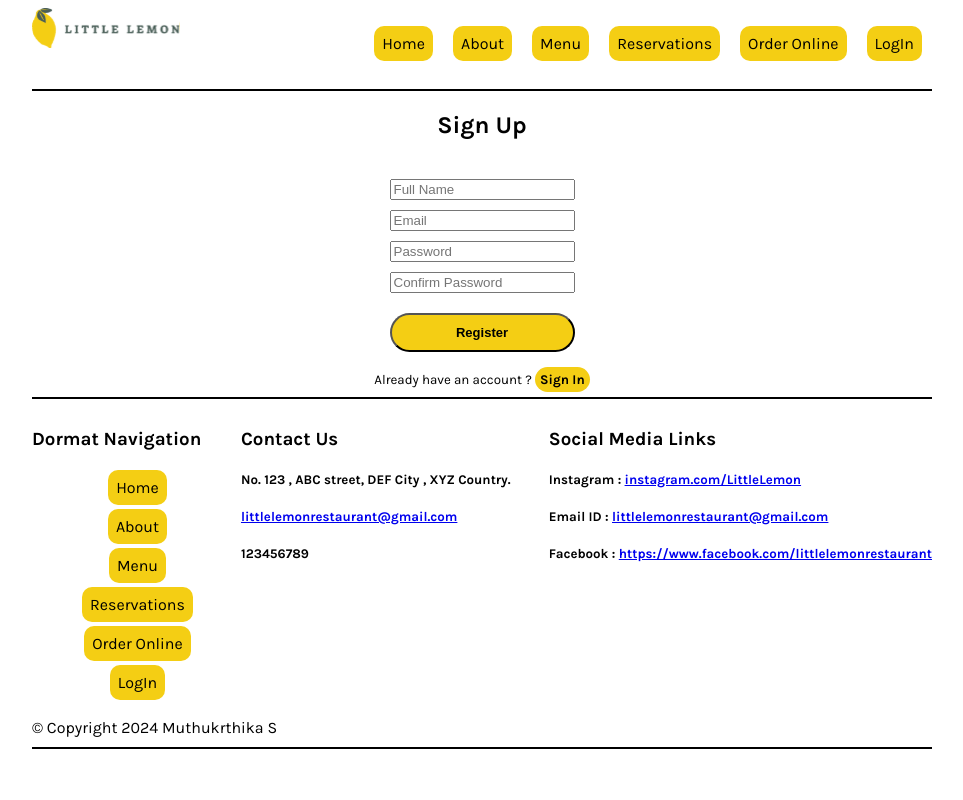
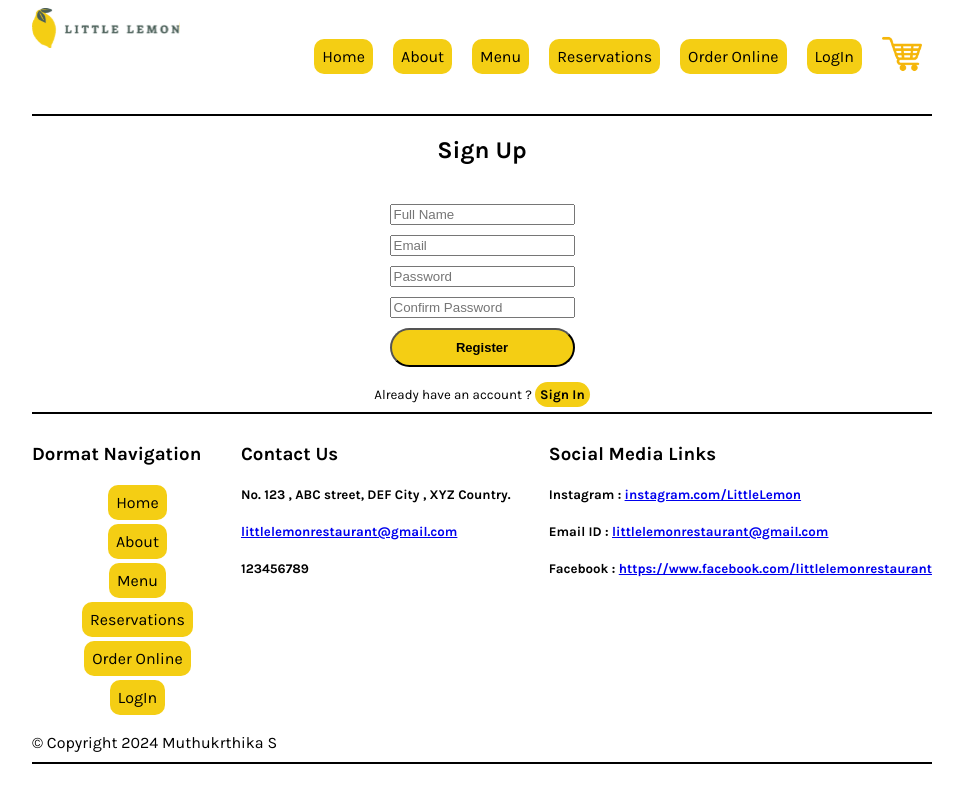
Before and after one commit to mkrthika/LittleLemon, a React (Create React App) app: page /register in a window 1280 px wide. Shown: the whole page, without its empty margins (158-1121 px from the left). Built offline with nearby package versions, Linux system fonts and the light colour scheme.

Commit message:
Login and Register form validations and creating api for login and register forms

```diff
--- /dev/null
+++ b/db.json
@@ -0,0 +1,74 @@
+{
+  "users": [
+    {
+      "name": "Muthukrthika",
+      "email": "muthukrthika@gmail.com",
+      "password": "asas",
+      "password2": "asas",
+      "id": "1"
+    },
+    {
+      "name": "asas",
+      "email": "asas@gmail.com",
+      "password": "as",
+      "password2": "as",
+      "id": "2"
+    },
+    {
+      "id": "3",
+      "name": "Karthi",
+      "email": "muthukrthika@gmail.com",
+      "password": "Krthika@1",
+      "password2": "Krthika@1"
+    },
+    {
+      "id": "4",
+      "name": "asa",
+      "email": "asa@asa.com",
+      "password": "asasa",
+      "password2": "asasa"
+    },
+    {
+      "id": "52c5",
+      "name": "asas",
+      "email": "asas@asa.cs",
+      "password": "asa",
+      "password2": "asa"
+    },
+    {
+      "id": "42e8",
+      "name": "asasa",
+      "email": "as@as.com",
+      "password": "123",
+      "password2": "123"
+    },
+    {
+      "id": "ee7b",
+      "name": "Admin",
+      "email": "admin@gmail.com",
+      "password": "admin123",
+      "password2": "admin123"
+    },
+    {
+      "id": "65f9",
+      "name": "as",
+      "email": "as@as.com",
+      "password": "as",
+      "password2": "as"
+    },
+    {
+      "id": "26fe",
+      "name": "Muthukrthika",
+      "email": "muthukrthika@gmail.com",
+      "password": "as",
+      "password2": "as"
+    },
+    {
+      "id": "f880",
+      "name": "Sornakanth",
+      "email": "sornakanth@gmail.com",
+      "password": "4121994",
+      "password2": "4121994"
+    }
+  ]
+}
--- a/package.json
+++ b/package.json
@@ -7,7 +7,12 @@
     "@testing-library/react": "^13.4.0",
     "@testing-library/user-event": "^13.5.0",
     "axios": "^1.7.2",
+    "cors": "^2.8.5",
+    "express": "^4.19.2",
     "formik": "^2.4.6",
+    "json-server": "^1.0.0-beta.1",
+    "mongoose": "^8.5.1",
+    "nodemon": "^3.1.4",
     "react": "^18.3.1",
     "react-dom": "^18.3.1",
     "react-router-dom": "^6.24.0",
--- a/src/Login.js
+++ b/src/Login.js
@@ -21,6 +21,7 @@ const Login = () => {
     e.preventDefault();
     let isValid = false;
     let validationErrors = {}
+    let count = 0;
     if (userData.email === "" || userData.email === null) {
       isValid = false;
       validationErrors.email =  "Email is required"
@@ -35,22 +36,42 @@ const Login = () => {
       validationErrors.password = "Password is required"
     }
 
-    axios.get("http://localhost:8000/users")
+    axios.get("http://localhost:7000/users")
     .then(result => {
       result.data.map(user => {
         if(user.email === userData.email){
+          count++;
+          //console.log(user.email + " === " + userData.email)
           if(user.password === userData.password){
+            //console.log(user.password + "===" + userData.password)
             localStorage.setItem("auth",JSON.stringify(userData))
             navigate("/")
-          }else{
+          }
+          else{
             isValid = false;
-            validationErrors.password = "Wrong password"
+            if(userData.password !== "")
+            {
+              //console.log(userData.password)
+              validationErrors.password = "Wrong password"
+            }
+            else{
+              validationErrors.password = "Password is required"
+            }
+
           }
         }
         else{
-          validationErrors.email = "This Email is not registered. Please create a new account"
+          if(count === 0 && (userData.email !== "" && /\S+@\S+\.\S+/.test(userData.email))){
+            //console.log(user.email)
+            isValid = false;
+            validationErrors.email = "This Email is not registered. Please create a new account"
+          }
+
+
         }
-      })
+      }
+
+    )
       setError(validationErrors)
       setValid(isValid)
     })
--- a/src/Nav.js
+++ b/src/Nav.js
@@ -1,6 +1,7 @@
 import React, { useState } from 'react'
 import Logo from  './icons_assets/Logo .svg'
 import {Link, useNavigate} from 'react-router-dom'
+import Basket from './icons_assets/basket.png'
 const Nav = () => {
   const[login,setLogin] = useState(true)
 
@@ -22,6 +23,7 @@ const Nav = () => {
             <li>{login  && localStorage.getItem("auth") ?
             (<Link className="link" to="/" onClick={() => {handleLogout(); setLogin(true);}}>Logout</Link>)
             :(<Link className="link" to="/login">LogIn</Link>)}</li>
+            <li><img src={Basket} alt="Basket" /></li>
         </ul>
         {localStorage.getItem("auth") && <h1></h1>}
     </nav>
--- a/src/index.css
+++ b/src/index.css
@@ -72,6 +72,9 @@
   background-color: #F4CE14;
   padding: 8px;
   border-radius: 10px;
+}
+.nav_component ul li a :last-child{
+  background-color: aquamarine;
 }
 .nav_component ul li a:hover , .footer_component ul li a:hover , .header_content a:hover , .homepage_component a:hover,
 .card_component a:hover , .starter a:hover , .login_content a:hover , .register_content a:hover{
@@ -156,3 +159,7 @@
 .hide{
   display: none;
 }
+nav ul li img{
+  width: 40px;
+  height: auto;
+}
--- a/src/register.js
+++ b/src/register.js
@@ -10,29 +10,43 @@ const Register = () => {
     password: '',
     password2: ''
   })
-  const[error,setError] = useState("")
+  const [error, setError] = useState({});
+  const[valid,setValid] = useState(true)
   const navigate = useNavigate()
   const changeInputHandler = (e) => {
     setUserData(prevState => {
       return {...prevState,[e.target.name]: e.target.value}
     })
   }
-  const handleSubmit = (e) => {
+  const handleSubmit = async (e) => {
     e.preventDefault();
-    if(userData.password !== userData.password2){
-      setError("Passwords are not matching")
+    let isValid = false;
+    let validationErrors = {}
+    if(userData.name === "" && userData.email === "" && userData.password === "" && userData.password2 === ""){
+      isValid = false;
+      validationErrors.email =  "Please complete all the fields"
+    }
+    else if(!/\S+@\S+\.\S+/.test(userData.email)){
+      isValid = false;
+      validationErrors.email = "Email is not valid"
+    }
+    else if(userData.password !== userData.password2){
+      validationErrors.password =  "Password is not same "
     }
 
     else{
-      setError("")
-      axios.post("http://localhost:8000/users" , userData)
+      validationErrors.email =  ""
+      await axios.post("http://localhost:7000/users" , userData)
       .then(result => {
         alert("Registered Successfully")
         navigate('/login')
 
       })
+
       .catch(err => console.log(err))
     }
+    setError(validationErrors)
+    setValid(isValid)
 
   }
   return (
@@ -40,11 +54,16 @@ const Register = () => {
         <div className="register_content">
         <h2>Sign Up</h2>
         <form className="form register_form" onSubmit={handleSubmit}>
-          <input type="text" placeholder='Full Name' name='name' value={userData.name} onChange={changeInputHandler} required/>
-          <input type="email" placeholder='Email' name='email' value={userData.email} onChange={changeInputHandler} required/>
-          <input type="password" placeholder='Password' name='password' value={userData.password} onChange={changeInputHandler} required/>
-          <input type="password" placeholder='Confirm Password' name='password2' value={userData.password2} onChange={changeInputHandler} required/>
-          <div style = {{color: "red"}}>{error}</div>
+        {valid ? (
+            <></>
+          ) : (
+            <span style = {{color: "red"}}> {error.email} <br/> {error.password}</span>
+          )}
+          <input type="text" placeholder='Full Name' name='name' value={userData.name} onChange={changeInputHandler} />
+          <input type="text" placeholder='Email' name='email' value={userData.email} onChange={changeInputHandler} />
+          <input type="password" placeholder='Password' name='password' value={userData.password} onChange={changeInputHandler} />
+          <input type="password" placeholder='Confirm Password' name='password2' value={userData.password2} onChange={changeInputHandler} />
+
           <button type='submit' className='btn primary'>Register</button>
         </form>
         <small>Already have an account ? <Link to='/login'>Sign In</Link></small>
```
Also changed, not shown: src/ViewBasket.js (added, +9 -0 lines), src/icons_assets/basket.png (added), 1 other file (tests, documents, lock files or other folders).
